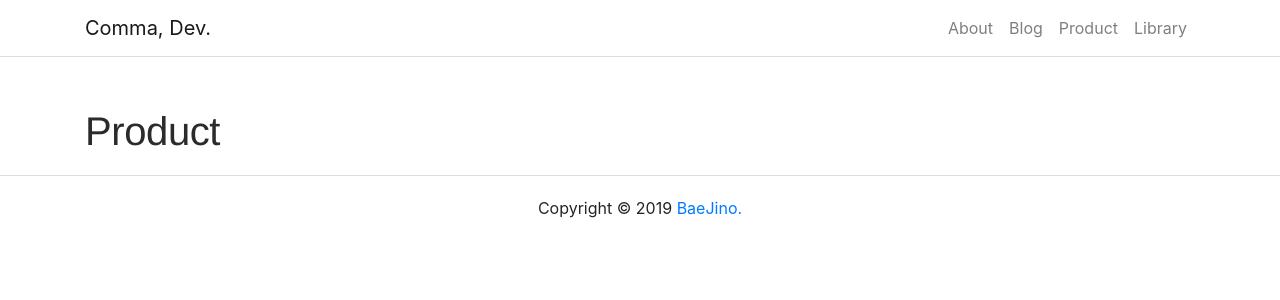
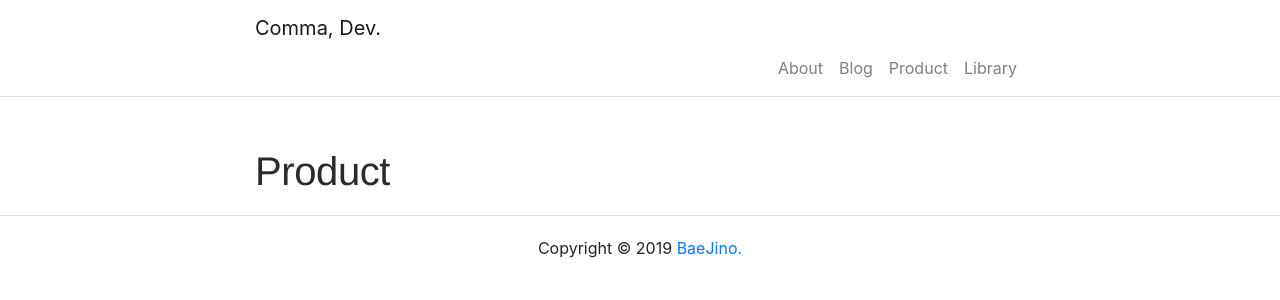
Before and after one commit to commadev/commadev.github.io, a Jekyll site: the page built from _pages/product.md, in a window 1280 px wide. Shown: the top 300 px of the page. Built offline with Jekyll 4.4.1, drawn with Linux system fonts in a browser that asks for light colours.

Commit message:
[fix] container width

```diff
--- a/_layouts/post.html
+++ b/_layouts/post.html
@@ -3,7 +3,7 @@
 {% include head.html %}
 <body>
 	<nav class="navbar navbar-expand-lg navbar-light bg-white">
-		<div class="container">
+		<div class="container2">
 			<a class="navbar-brand" href="/">
 				Comma, Dev.
 			</a>
@@ -28,7 +28,7 @@
 			</div>
 		</div>
 	</nav>
-	<div class="container">
+	<div class="container2">
 		<div class="post-content">
 			<h1 class="post-title">{{ page.title }}</h1>
 			<small>{{ page.date | date: '%d %b %Y' }}</small>
--- a/assets/css/main.css
+++ b/assets/css/main.css
@@ -1,4 +1,4 @@
-.container {
+.container2 {
 	padding-right: 15px;
 	padding-left: 15px;
 	margin-right: auto;
@@ -6,19 +6,19 @@
 }
 
 @media (min-width: 768px) {
-	.container {
+	.container2 {
 		width: 750px;
 	}
 }
 
 @media (min-width: 992px) {
-	.container {
+	.container2 {
 		width: 800px;
 	}
 }
 
 @media (min-width: 1200px) {
-	.container {
+	.container2 {
 		width: 800px;
 	}
 }
```
